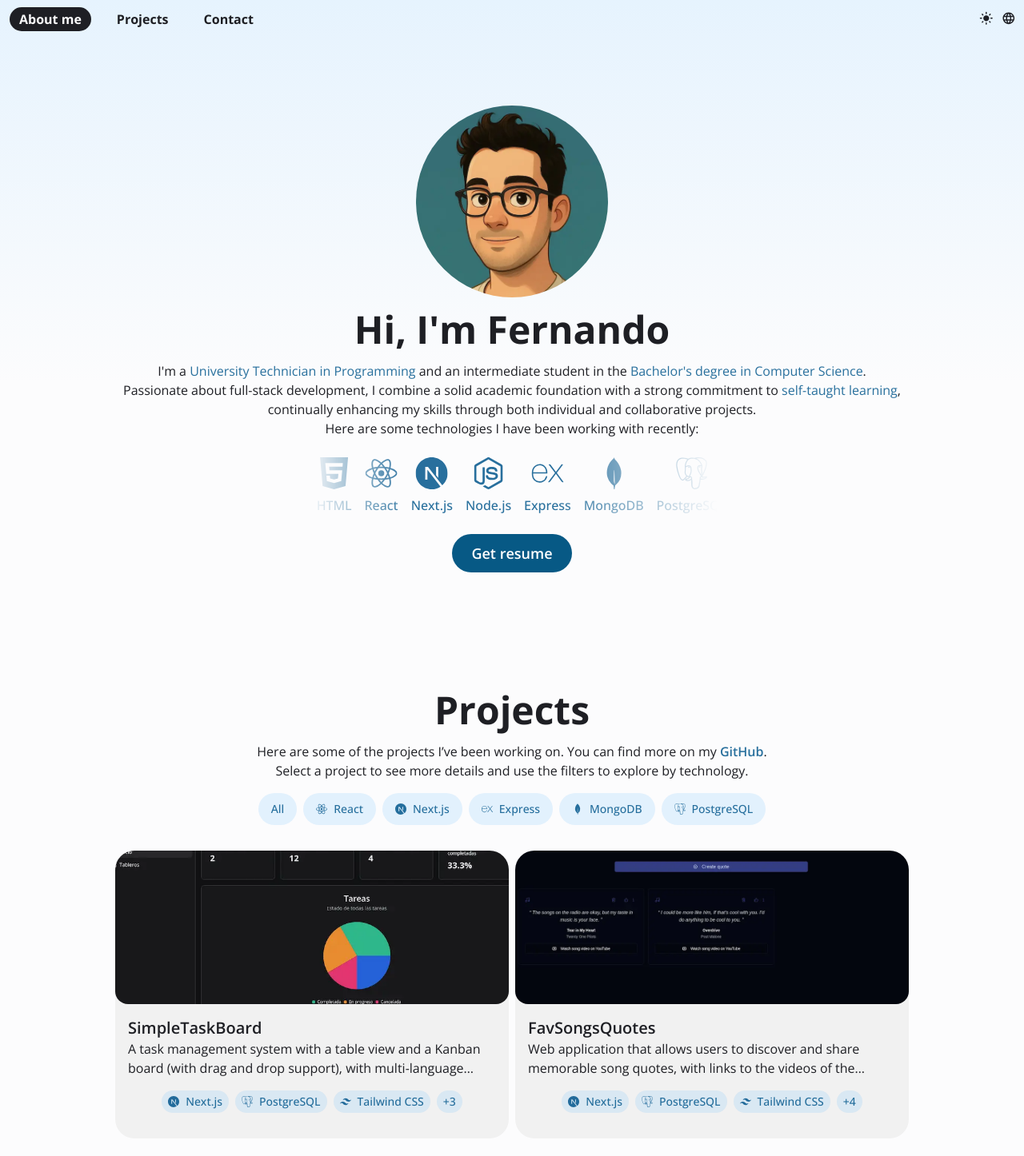
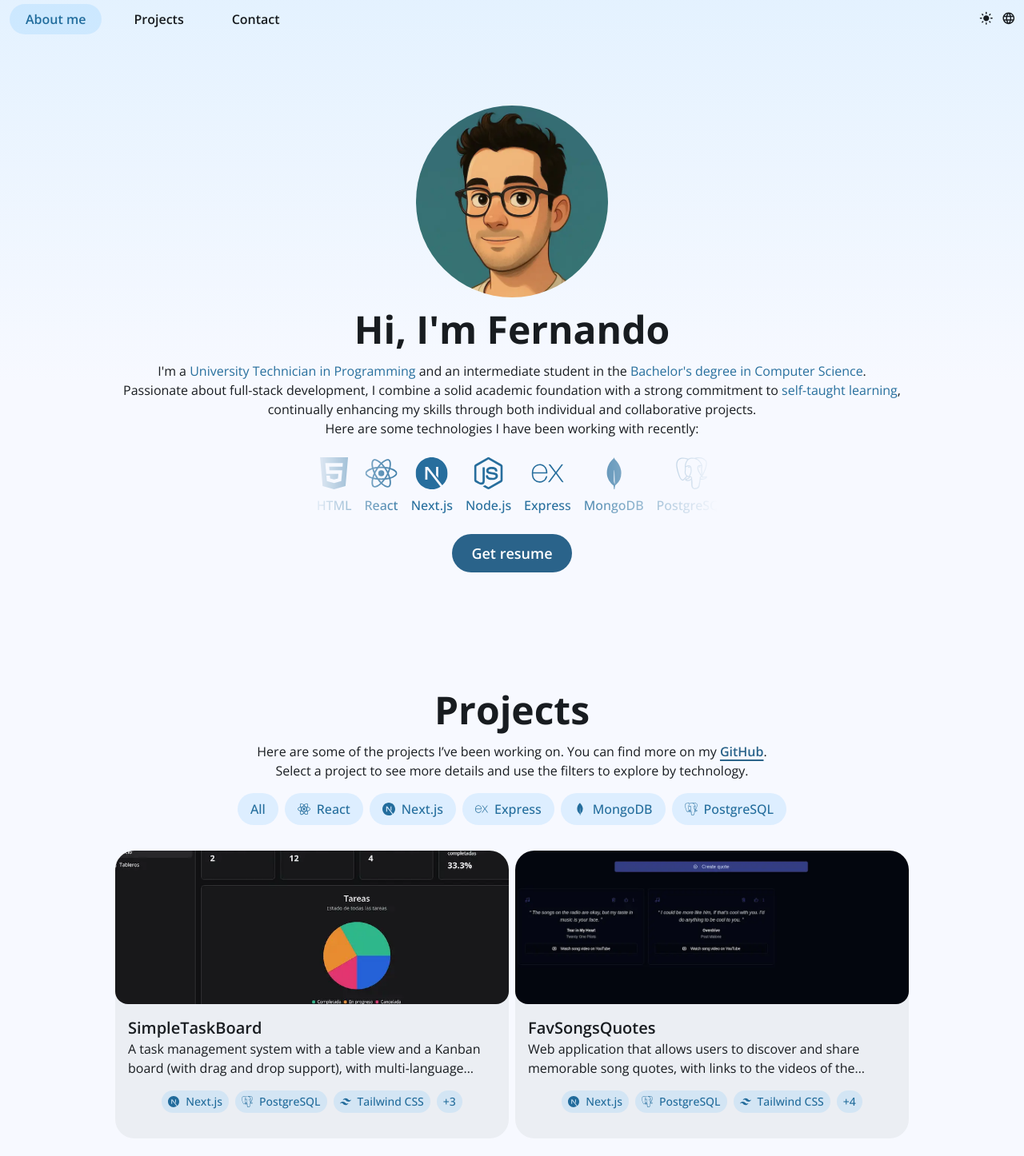
Before and after one commit to fernandobouchet/fernandobouchet.github.io, a Next.js app: page / in a window 1280 px wide. Shown: the top 1446 px of the page at 80% size. Built offline with nearby package versions, Linux system fonts and the light colour scheme.

Commit message:
feat: update and fixed styles

```diff
--- a/app/globals.css
+++ b/app/globals.css
@@ -55,7 +55,7 @@
 }
 
 @utility link-text {
-  @apply text-secondary-foreground font-semibold relative after:absolute after:bottom-0 after:left-0 after:right-0 after:h-px after:w-full after:origin-bottom after:scale-x-0 after:bg-secondary-foreground after:transition-transform after:duration-300 after:ease-[cubic-bezier(0.65_0.05_0.36_1)] hover:after:origin-bottom hover:after:scale-x-100;
+  @apply text-primary font-semibold underline underline-offset-4 decoration-2 transition-colors duration-300  hover:text-foreground dark:hover:text-foreground;
 }
 
 @utility link-icon {
@@ -63,38 +63,40 @@
 }
 
 @utility primary-hover {
-  @apply transition-colors duration-300 hover:bg-[#004970];
+  @apply transition-colors duration-300 hover:bg-primary/90 dark:hover:bg-primary/90 hover:text-primary-foreground/90 dark:hover:text-primary-foreground/90;
 }
 
 @utility secondary-hover {
-  @apply transition-colors duration-300 hover:bg-[#0095EA0C] dark:hover:bg-[#007CFB18];
+  @apply transition-colors duration-300 hover:bg-secondary/90 dark:hover:bg-secondary/90 hover:text-secondary-foreground/90 dark:hover:text-secondary-foreground/90;
 }
 
 @layer base {
   :root {
-    --background: #fcfcfd;
-    --foreground: #1e1f24;
+    --background: #f7f9ff;
+    --foreground: #181c20;
     --accent: #d7edfe;
-    --primary: #075985;
-    --primary-foreground: #fff;
+    --primary: #2a638a;
+    --primary-foreground: #ffffff;
     --secondary: #0094ff1a;
     --secondary-foreground: #00558bd7;
     --muted: #fcfcfd;
     --muted-foreground: #0002119d;
-    --card: #f1f1f1;
-    --card-foreground: #1e1f24;
+    --card: #ebeef3;
+    --card-foreground: #181c20;
   }
 
   .dark {
-    --background: #111113;
-    --foreground: #eeeef0;
+    --background: #101417;
+    --foreground: #e0e3e8;
     --accent: #003758;
+    --primary: #98ccf9;
+    --primary-foreground: #003350;
     --secondary: #0086fc34;
     --secondary-foreground: #75c6fffd;
     --muted: #111113;
     --muted-foreground: #eff0fe;
-    --card: #19191b;
-    --card-foreground: #eff0fe;
+    --card: #1c2024;
+    --card-foreground: #e0e3e8;
   }
 }
 
--- a/components/header/nav-item.tsx
+++ b/components/header/nav-item.tsx
@@ -20,9 +20,9 @@ const NavItem = ({ title, link }: Props) => {
     <Link
       href={href}
       onClick={handleOnClick}
-      className={`py-1 px-3 rounded-full transition-all ${
+      className={`py-2 px-4 md:px-5 rounded-full transition-all ${
         activeSection === link.toLowerCase()
-          ? "bg-foreground text-background"
+          ? "bg-secondary text-secondary-foreground"
           : "hover:bg-foreground/10 text-foreground"
       }`}
     >
--- a/components/header/nav.tsx
+++ b/components/header/nav.tsx
@@ -16,7 +16,7 @@ const Nav = () => {
 
   return (
     <nav className="w-full flex items-center">
-      <ul className="flex items-center gap-2 md:gap-5 font-bold">
+      <ul className="flex items-center gap-2 md:gap-5 font-semibold">
         {Links.map((item) => (
           <li key={item.href}>
             <NavItem title={item.text} link={item.href} />
--- a/components/projects/card/main-tech-filter.tsx
+++ b/components/projects/card/main-tech-filter.tsx
@@ -24,7 +24,7 @@ const MainTechFilter = ({ onClick }: Props) => {
     <div className="flex flex-wrap py-4 mt-auto gap-2 justify-center">
       <button className="cursor-pointer" onClick={() => onClick("all")}>
         <Badge
-          className="h-10 px-4 [&_span]:text-sm"
+          className="h-10 px-4 [&_span]:text-base secondary-hover"
           text={`${language === "EN" ? "All" : "Todos"}`}
         />
       </button>
@@ -35,7 +35,7 @@ const MainTechFilter = ({ onClick }: Props) => {
           onClick={() => onClick(item.tech.title)}
         >
           <Badge
-            className="h-10 px-4 [&_span]:text-sm"
+            className="h-10 px-4 [&_span]:text-base secondary-hover"
             text={item.tech.title}
             icon={item.tech.icon}
           />
--- a/components/projects/card/project-card.tsx
+++ b/components/projects/card/project-card.tsx
@@ -75,7 +75,7 @@ const ProjectCard = ({ project }: Props) => {
               </p>
             </MorphingDialogDescription>
             <ProjectTechBadge techstack={project.techstack} />
-            <div className="w-full flex justify-end gap-4">
+            <div className="w-full flex justify-around">
               <ButtonGithub link={project.github}>GitHub</ButtonGithub>
               <ButtonLink link={project.demo} icon={<LuExternalLink />}>
                 Demo
--- a/components/projects/card/projects-container.tsx
+++ b/components/projects/card/projects-container.tsx
@@ -65,7 +65,7 @@ const ProjectsContainer = () => {
         })}
       </div>
       {currentProjectIndex < projects.length ? (
-        <Button onClick={handleOnClick} className="md:w-1/4 mx-auto flex">
+        <Button onClick={handleOnClick} className="mx-auto flex">
           {texts.projects.button}
         </Button>
       ) : (
--- a/components/ui/button-link.tsx
+++ b/components/ui/button-link.tsx
@@ -19,7 +19,7 @@ const ButtonLink = ({ link, icon, children, className }: Props) => {
         <div className="absolute translate-x-0 opacity-100 transition group-hover:-translate-x-6 group-hover:opacity-0">
           {icon}
         </div>
-        <span className="pl-6">{children}</span>
+        <span className="pl-6 font-semibold">{children}</span>
         <div className="absolute right-0 translate-x-12 opacity-0 transition group-hover:translate-x-6 group-hover:opacity-100">
           <MdOutlineArrowForward className="link-icon" />
         </div>
```
